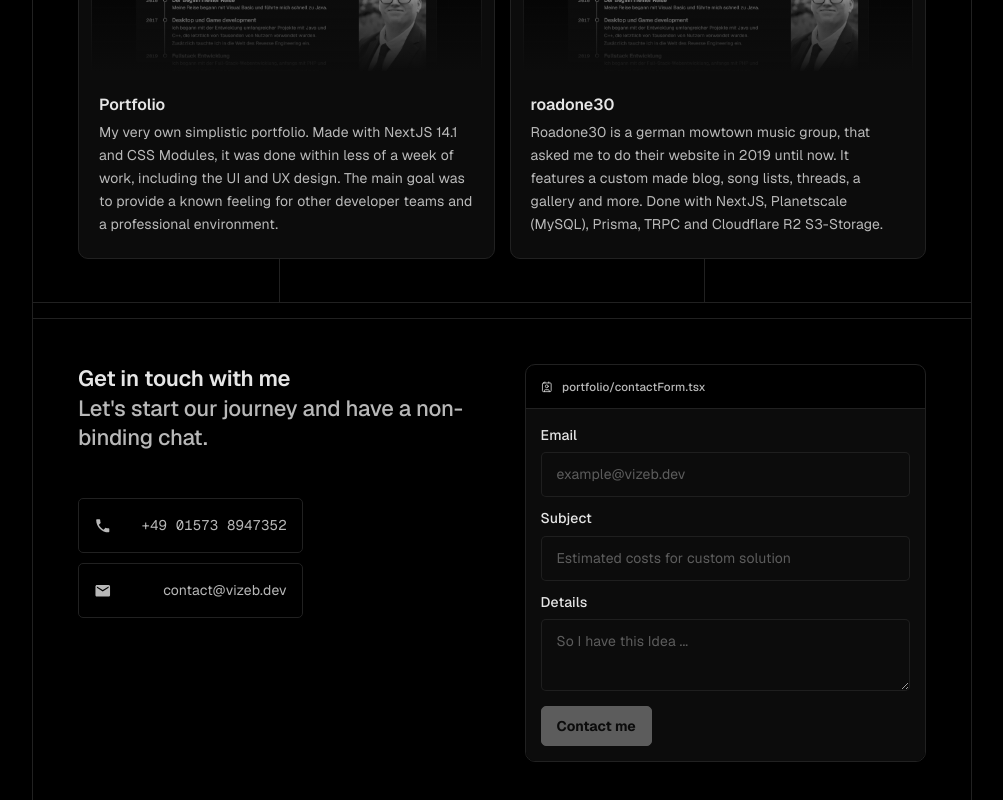
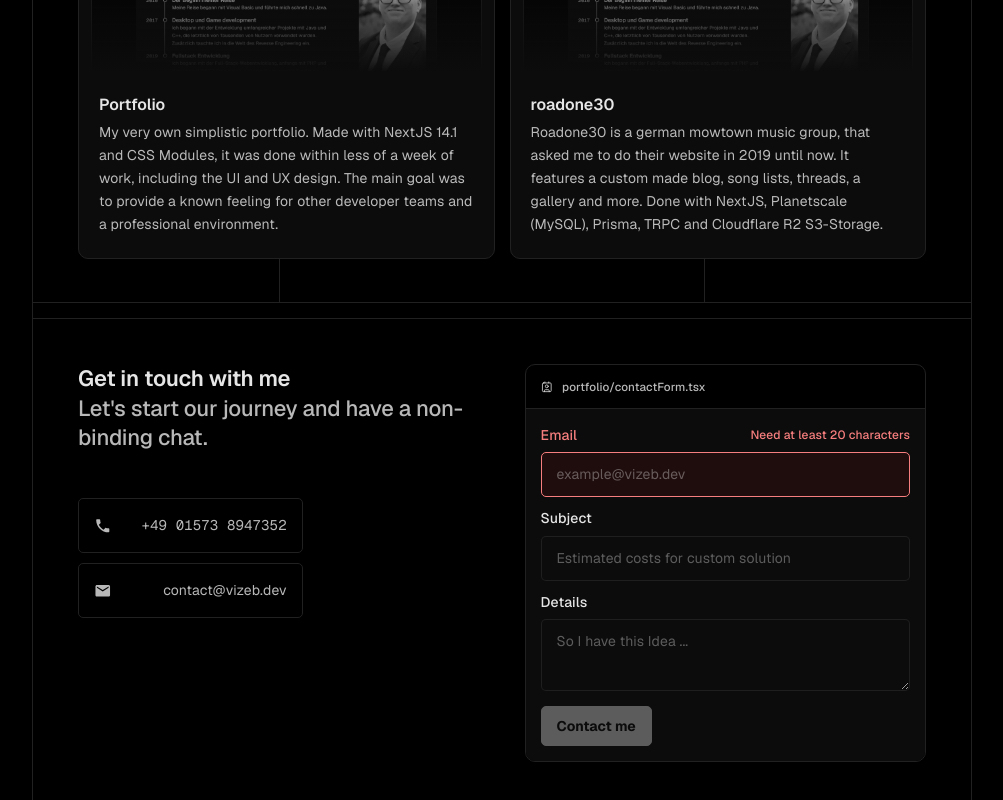
Before and after one commit to aparx/portfolio, a Next.js app: page /en in a window 1280 px wide. Shown: the part 2056-2856 px from the top of the page, without its empty margins (138-1141 px from the left). Built offline with nearby package versions, Linux system fonts and the light colour scheme.

Commit message:
chore: improved contact form style and accessibility

```diff
--- a/src/app/[locale]/_partial/contactBox/contactBox.module.css
+++ b/src/app/[locale]/_partial/contactBox/contactBox.module.css
@@ -111,17 +111,31 @@
   margin-top: var(--spacing-0);
 }
 
-.root label[data-state="error"] {
+.root label[data-invalid="true"] {
   color: var(--color-destructive-lighter);
 }
 
-.root label[data-state="error"] input,
-.root label[data-state="error"] textarea {
+.root label[data-invalid="true"] p[aria-live="assertive"] {
+  font-size: var(--fs-0);
+  font-weight: 500;
+}
+
+.root label[data-invalid="true"] input,
+.root label[data-invalid="true"] textarea {
   background: var(--color-destructive-darkest);
   border: 1px solid var(--color-destructive-lighter);
 }
 
-.root label[data-state="error"] input:not(:focus-visible),
-.root label[data-state="error"] textarea:not(:focus-visible) {
+.root label[data-invalid="true"] input:focus-visible,
+.root label[data-invalid="true"] textarea:focus-visible {
+  background: color-mix(
+    in srgb,
+    var(--color-destructive-darkest),
+    var(--color-state-focus)
+  );
+}
+
+.root label[data-invalid="true"] input:not(:focus-visible),
+.root label[data-invalid="true"] textarea:not(:focus-visible) {
   color: var(--color-destructive-lighter);
 }
--- a/src/app/[locale]/_partial/contactBox/contactBox.tsx
+++ b/src/app/[locale]/_partial/contactBox/contactBox.tsx
@@ -53,6 +53,7 @@ function Form() {
         label={t("fields.email.label")}
         placeholder={t("fields.email.placeholder")}
         pattern="^[\w-\.]+@([\w-]+\.)+[\w-]{2,4}$"
+        error="Need at least 20 characters"
         required
       />
       <Field
@@ -120,7 +121,7 @@ function Label({
   const Children = children;
 
   return (
-    <label data-state={hasError ? "error" : undefined}>
+    <label data-invalid={hasError}>
       <div>
         <strong>{label}</strong>
         {hasError && (
```
